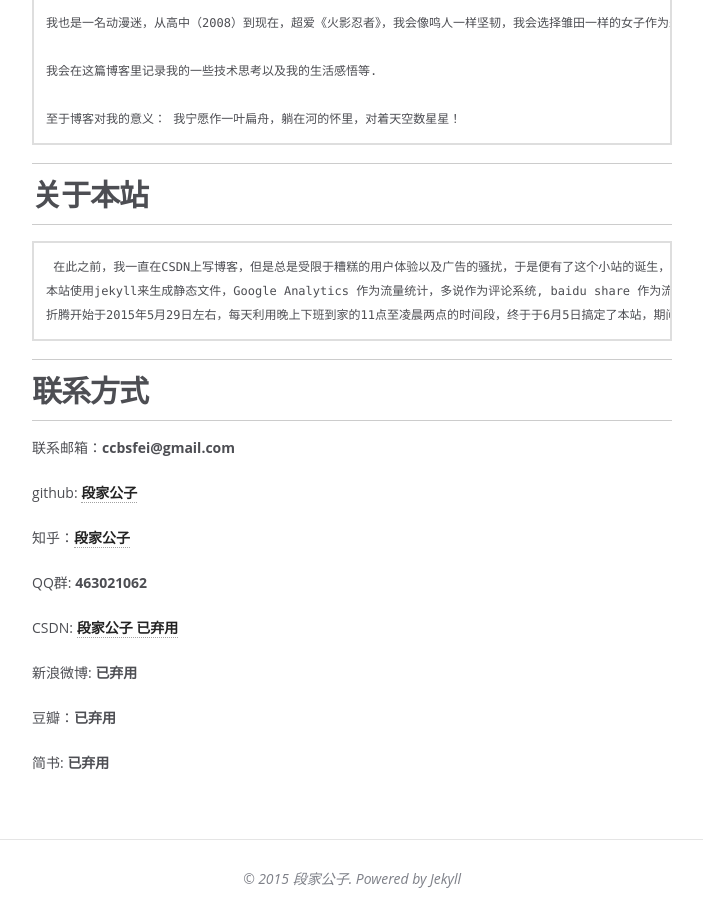
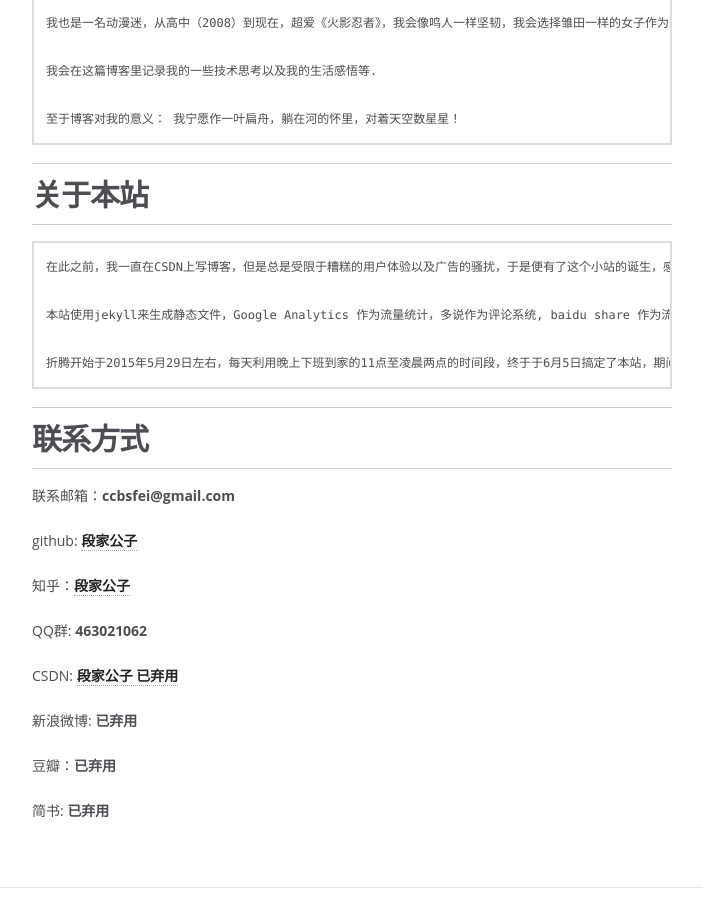
Before and after one commit to 1oscar/1oscar.github.io, a Jekyll site: the page built from about.md, in a window 1280 px wide and 900 px high, scrolled down 536 px. Shown: the whole window, without its empty margins (288-991 px from the left). Built offline with Jekyll 4.4.1, drawn with Linux system fonts in a browser that asks for light colours; some web fonts are replaced; Markdown is read by kramdown in place of the engine named in the settings; comment, search, counter and statistics services are not loaded.

````diff
--- a/about.md
+++ b/about.md
@@ -32,9 +32,11 @@ image:
 ---
 
 ```
- 在此之前，我一直在CSDN上写博客，但是总是受限于糟糕的用户体验以及广告的骚扰，于是便有了这个小站的诞生，感谢github pages
-本站使用jekyll来生成静态文件，Google Analytics 作为流量统计，多说作为评论系统, baidu share 作为流量分享
-折腾开始于2015年5月29日左右，每天利用晚上下班到家的11点至凌晨两点的时间段，终于于6月5日搞定了本站，期间也顺便把git的源码的原理大致浏览了一遍
+在此之前，我一直在CSDN上写博客，但是总是受限于糟糕的用户体验以及广告的骚扰，于是便有了这个小站的诞生，感谢github pages。
+
+本站使用jekyll来生成静态文件，Google Analytics 作为流量统计，多说作为评论系统, baidu share 作为流量分享。
+
+折腾开始于2015年5月29日左右，每天利用晚上下班到家的11点至凌晨两点的时间段，终于于6月5日搞定了本站，期间也顺便把git的源码的原理大致浏览了一遍。
 ```
 
 -----
````
